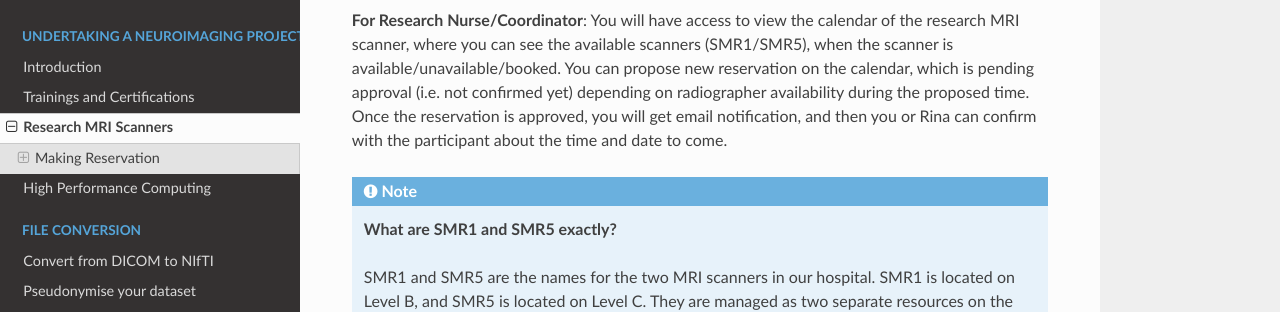
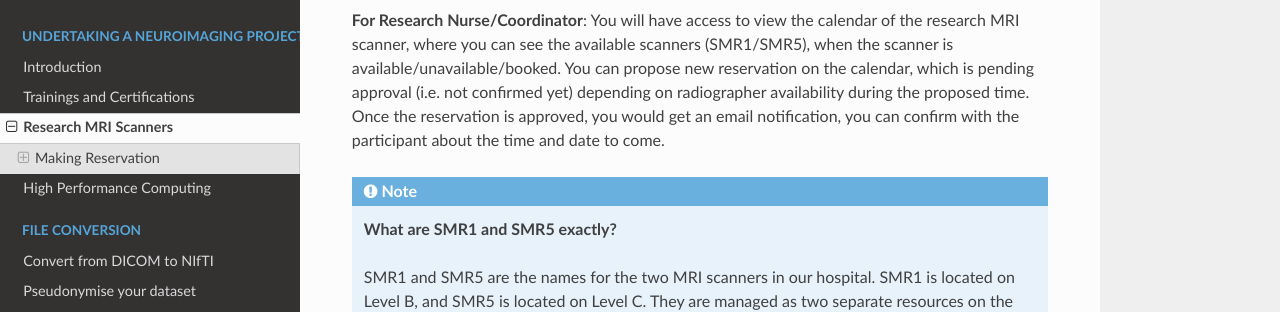
Before and after one commit to nhuneke/sotnir-handbook, a Sphinx documentation site: the page built from docs/projects-soton/mri-scanner.rst, in a window 1280 px wide and 900 px high, scrolled down 704 px. Shown: the part 247-559 px from the top of the window. Built offline with Sphinx 7.4.7 and the Read the Docs theme 2.0.0, drawn with Linux system fonts in a browser that asks for light colours; pages that are not in the unit, such as notebooks, are missing from menus.

Commit message:
Fixed typo on mri-scanner.rst

```diff
--- a/docs/projects-soton/mri-scanner.rst
+++ b/docs/projects-soton/mri-scanner.rst
@@ -32,7 +32,7 @@ Here is how the calendar looks like:
 
 The scheduler itself has an email subscription functionality - it will send you email to inform you a potential reservation to review and approve. You can adjust setting to turn on/off notifications to reduce email traffic, because they could get overwhelming (hopefully not).
 
-**For Research Nurse/Coordinator**: You will have access to view the calendar of the research MRI scanner, where you can see the available scanners (SMR1/SMR5), when the scanner is available/unavailable/booked. You can propose new reservation on the calendar, which is pending approval (i.e. not confirmed yet) depending on radiographer availability during the proposed time. Once the reservation is approved, you will get email notification, and then you or Rina can confirm with the participant about the time and date to come.
+**For Research Nurse/Coordinator**: You will have access to view the calendar of the research MRI scanner, where you can see the available scanners (SMR1/SMR5), when the scanner is available/unavailable/booked. You can propose new reservation on the calendar, which is pending approval (i.e. not confirmed yet) depending on radiographer availability during the proposed time. Once the reservation is approved, you would get an email notification, you can confirm with the participant about the time and date to come.
 
 .. note::
 
```
